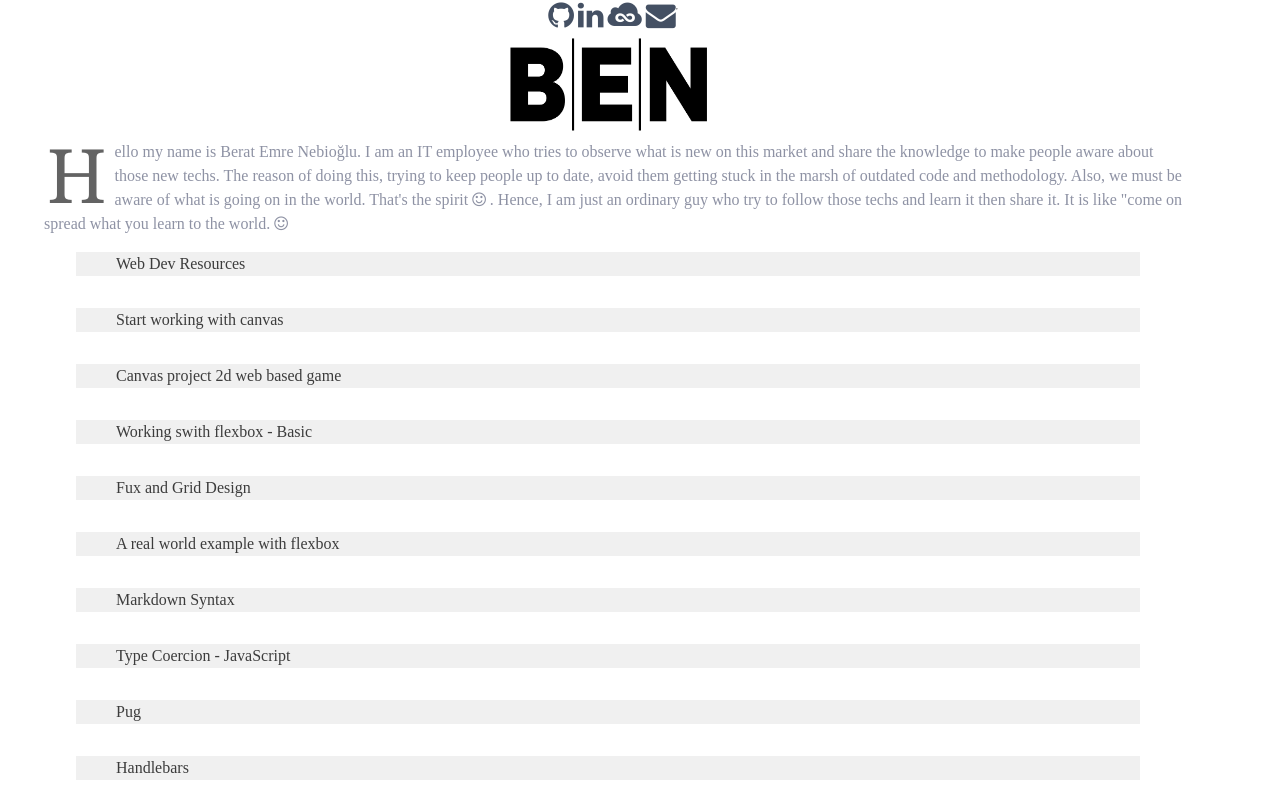
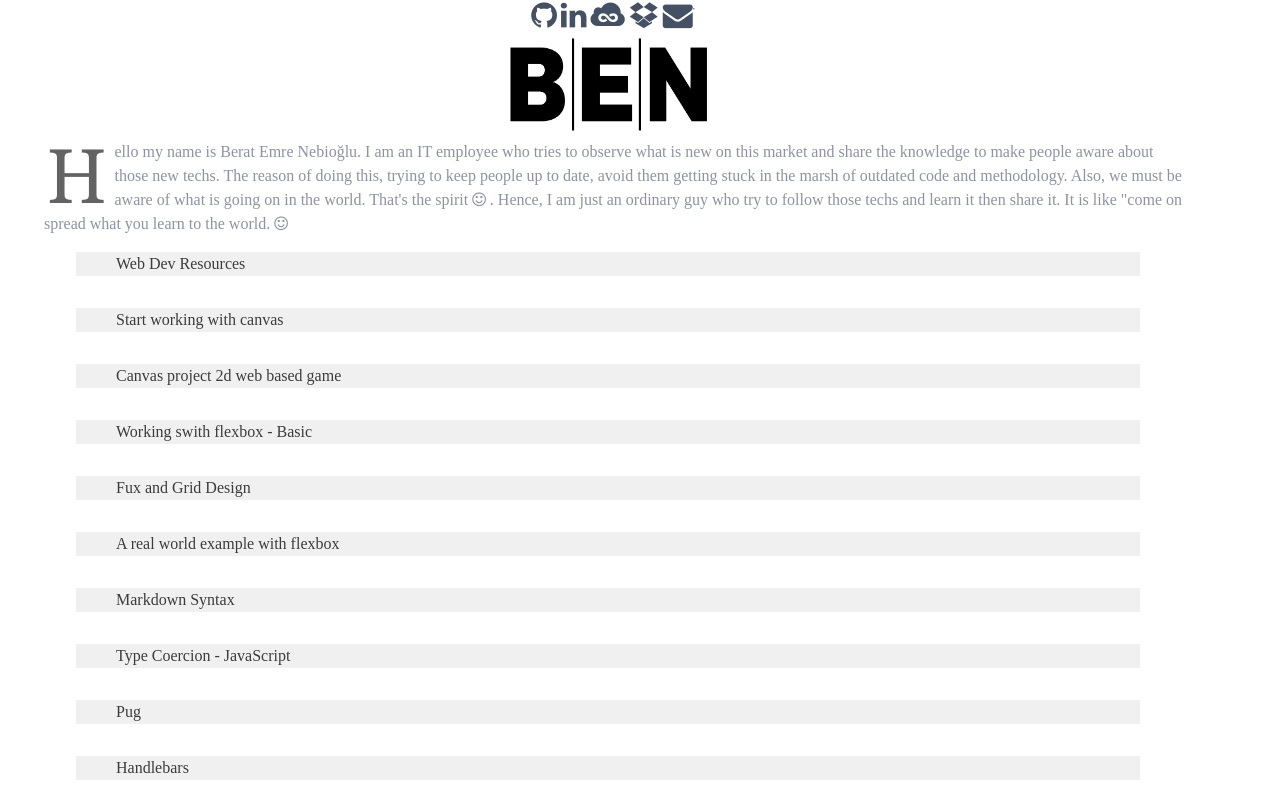
Before and after one commit to spinningcat/blog, a plain HTML site: page index.html in a window 1280 px wide. Shown: the top 800 px of the page. Drawn offline with nearby package versions, Linux system fonts and the light colour scheme.

Commit message:
cv and report

```diff
--- a/index.html
+++ b/index.html
@@ -24,7 +24,8 @@
                 <a href="https://www.github.com/spinningcat" target="_blank"> <i class="fa fa-github" aria-hidden="true"></i> </a>
                 <a href="https://www.linkedin.com/in/berat-emre-nebioğlu-08a58113" target="_blank"><i class="fa fa-linkedin" aria-hidden="true"></i></a>
                 <a href="https://jsfiddle.net/user/hellyeah/ " target="_blank">  <i class="fa fa-jsfiddle" aria-hidden="true"></i></a>
-                <a href="mailto:beratn@gmail.com" target="_top"><i class="fa fa-envelope" aria-hidden="true"></i></a>
+                <a href="https://jsfiddle.net/user/hellyeah/ " target="_blank">   <i class="fa fa-dropbox" aria-hidden="true"></i></i></a>
+               <a href="mailto:beratn@gmail.com" target="_top"><i class="fa fa-envelope" aria-hidden="true"></i></a>
 
             </div>
             <div class="lineContainer">
```
